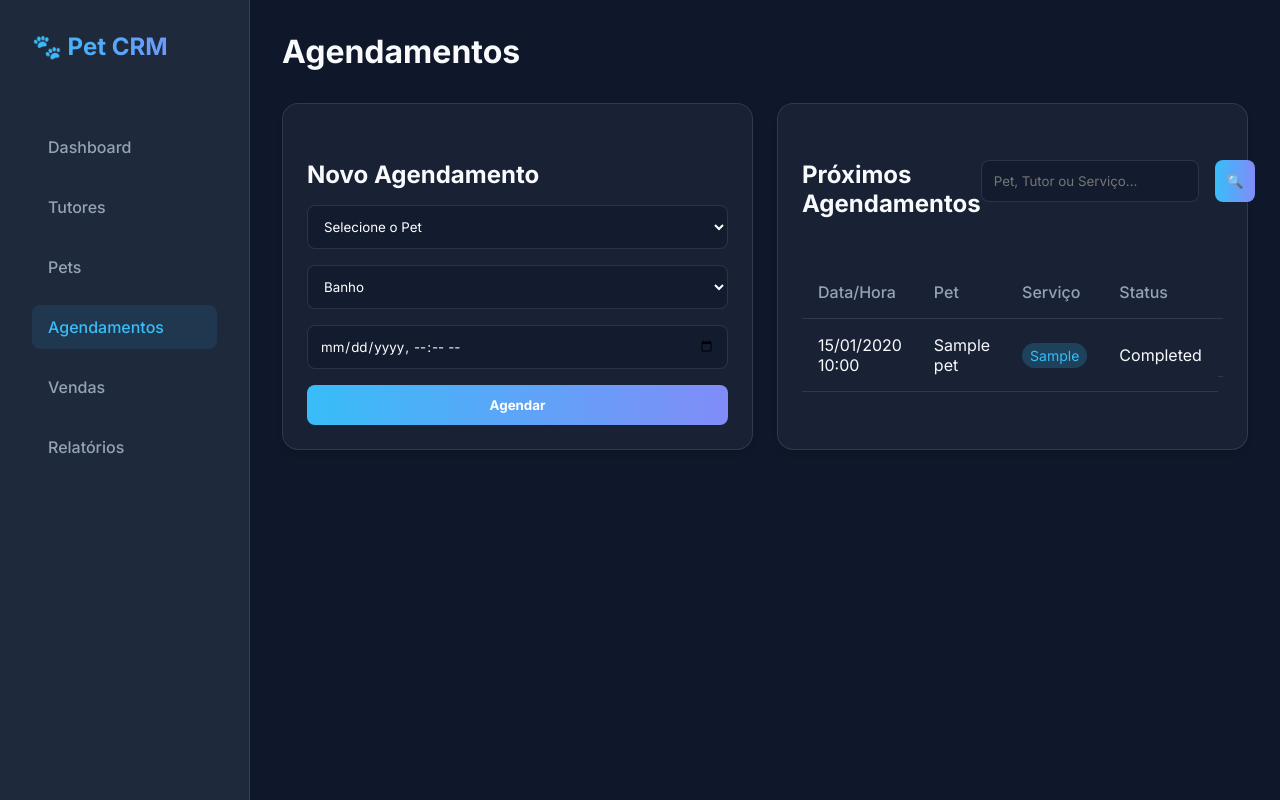
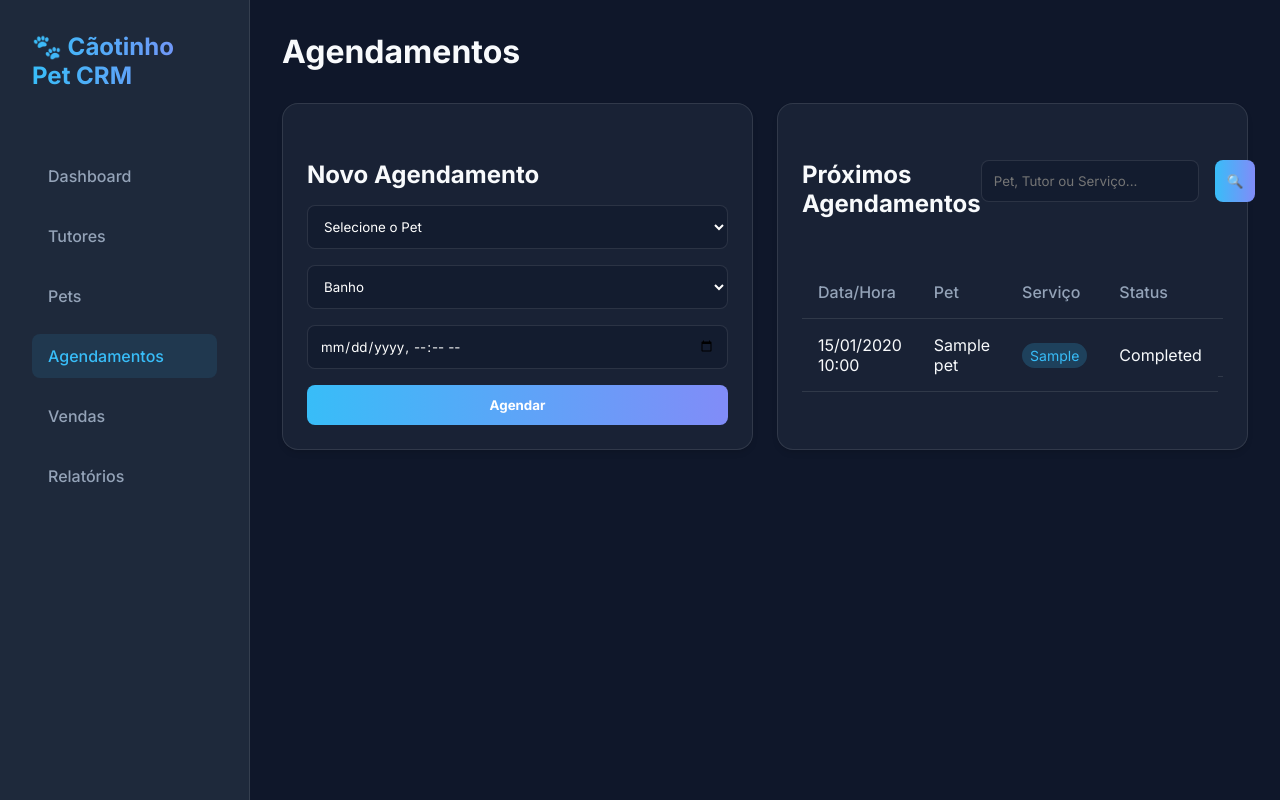
Before and after one commit to ivanegri/crm_pet, a Flask app: page /appointments in a window 1280 px wide. Run offline with Flask 3, Linux system fonts and the light colour scheme; tables that the repository leaves empty hold one stand-in row (values such as "Sample post").

Commit message:
Inclusão de logo

```diff
--- a/templates/base.html
+++ b/templates/base.html
@@ -14,7 +14,7 @@
 <body>
     <aside class="sidebar">
         <div class="logo">
-            <span>🐾 Pet CRM</span>
+            <span>🐾 Cãotinho Pet CRM</span>
             <button class="menu-toggle" aria-label="Toggle Menu">☰</button>
         </div>
         <nav>
@@ -40,12 +40,12 @@
     </main>
 
     <script>
-        document.addEventListener('DOMContentLoaded', function() {
+        document.addEventListener('DOMContentLoaded', function () {
             const menuToggle = document.querySelector('.menu-toggle');
             const sidebar = document.querySelector('.sidebar');
 
             if (menuToggle) {
-                menuToggle.addEventListener('click', function() {
+                menuToggle.addEventListener('click', function () {
                     sidebar.classList.toggle('active');
                 });
             }
```
